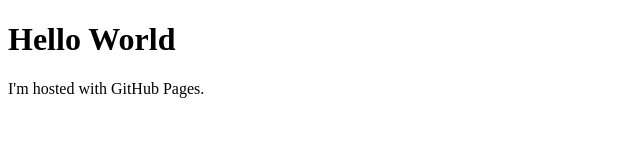
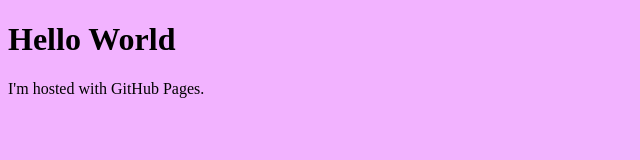
Before and after one commit to JayTheFoxDemon/Dating-Wumpus-San-, a plain HTML site: page index.html in a window 1280 px wide. Shown: the whole page, without its empty margins (0-640 px from the left). Drawn offline with Linux system fonts and the light colour scheme.

Commit message:
Update index.html

```diff
--- a/index.html
+++ b/index.html
@@ -1,5 +1,10 @@
 <!DOCTYPE html>
 <html>
+    <style>
+        body {
+        background-color: #F2B3FF;
+        }
+    </style>
     <body>
         <h1>Hello World</h1>
         <p>I'm hosted with GitHub Pages.</p>
```
